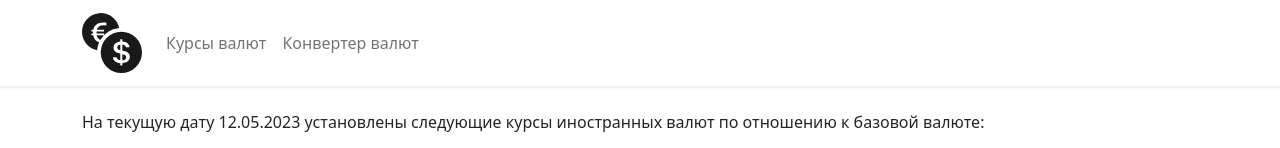
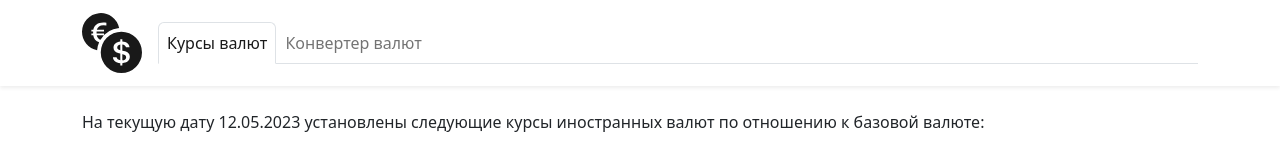
Before and after one commit to asenka0301/currency-converter, a React (Create React App) app: page / in a window 1280 px wide. Shown: the top 148 px of the page. Built offline with nearby package versions, Linux system fonts and the light colour scheme.

Commit message:
fix routing in navbar

```diff
--- a/src/components/Navigation.jsx
+++ b/src/components/Navigation.jsx
@@ -1,4 +1,6 @@
 import React from 'react';
+import { Link } from 'react-router-dom';
+import { useTranslation } from 'react-i18next';
 import {
   Navbar,
   Nav,
@@ -6,22 +8,30 @@ import {
 } from 'react-bootstrap';
 import { CurrencyExchange } from 'react-bootstrap-icons';
 
-const Navigation = () => (
+const Navigation = () => {
+  const { t } = useTranslation();
+  return (
     <Navbar bg="white" className="shadow-sm">
       <Container>
         <Navbar.Brand>
           <CurrencyExchange size={60} />
         </Navbar.Brand>
         <Nav
-        className="me-auto my-2 my-lg-0"
+          variant="tabs"
+          defaultActiveKey="/"
+          className="w-100 me-auto my-2 my-lg-0"
           style={{ maxHeight: '100px' }}
-
         >
-        <Nav.Link href="/">Курсы валют</Nav.Link>
-        <Nav.Link href="/currencyConverter">Конвертер валют</Nav.Link>
+          <Nav.Item>
+            <Nav.Link href="/">{t('currencyRates')}</Nav.Link>
+          </Nav.Item>
+          <Nav.Item>
+            <Nav.Link eventKey="/currencyConverter" as={Link} to="/currencyConverter">{t('currencyConverter')}</Nav.Link>
+          </Nav.Item>
         </Nav>
       </Container>
     </Navbar>
   );
+};
 
 export default Navigation;
--- a/src/locales/ru.js
+++ b/src/locales/ru.js
@@ -1,5 +1,7 @@
 export default {
   translation: {
+    currencyRates: 'Курсы валют',
+    currencyConverter: 'Конвертер валют',
     currencyNames: {
       AED: 'Дирхам (ОАЭ)',
       AFN: 'Афганский Афгани',
```
Lines whose indentation alone changed are shown as unchanged.
